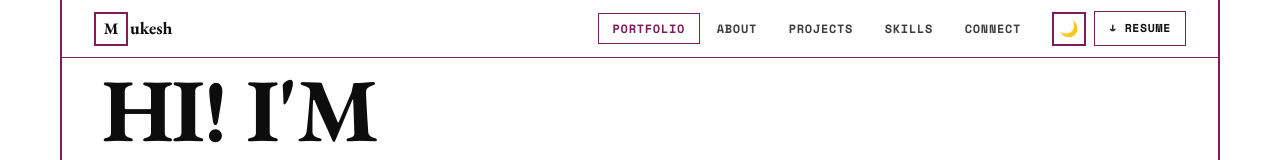
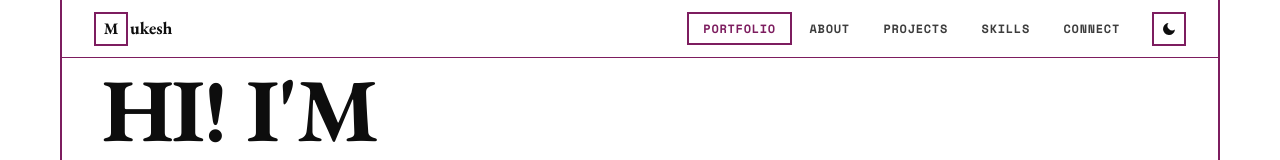
Before and after one commit to Mukesh-Pant/Mukesh-Pant.github.io, a Next.js app: page / in a window 1280 px wide. Shown: the top 160 px of the page. Built offline with nearby package versions, Linux system fonts and the light colour scheme.

Commit message:
feat: remove resume btn from nav; replace emoji toggle with SVG icons

```diff
--- a/src/components/Nav/Nav.module.css
+++ b/src/components/Nav/Nav.module.css
@@ -24,24 +24,17 @@
   font-family: var(--mono); font-size: 12px; font-weight: 700;
   color: var(--t2); text-decoration: none;
   padding: 6px 14px; letter-spacing: 0.06em; text-transform: uppercase;
-  border: 1.5px solid transparent; transition: all 0.15s;
+  border: 2px solid transparent; transition: all 0.15s;
 }
 .link:hover, .active { border-color: var(--acc); color: var(--acc); }
-.right { display: flex; align-items: center; gap: 0.5rem; }
+.right { display: flex; align-items: center; }
 .themeBtn {
   width: 34px; height: 34px; border: 2px solid var(--acc);
   background: transparent; cursor: pointer;
   display: flex; align-items: center; justify-content: center;
-  font-size: 15px; transition: all 0.15s; color: var(--t1);
+  transition: all 0.15s; color: var(--t1);
 }
 .themeBtn:hover { background: var(--acc); color: #fff; }
-.resumeBtn {
-  font-family: var(--mono); font-size: 11.5px; font-weight: 700;
-  color: var(--t1); text-decoration: none;
-  padding: 6px 14px; border: 1.5px solid var(--acc);
-  letter-spacing: 0.06em; text-transform: uppercase; transition: all 0.15s;
-}
-.resumeBtn:hover { background: var(--acc); color: #fff; }
 @media (max-width: 860px) {
   .nav { max-width: 100vw; border-left: none; border-right: none; padding: 0 1rem; }
   .links { display: none; }
--- a/src/components/Nav/Nav.tsx
+++ b/src/components/Nav/Nav.tsx
@@ -1,7 +1,6 @@
 'use client'
 import { useEffect, useRef } from 'react'
 import { useTheme } from '@/context/ThemeContext'
-import { profile } from '@/data/profile'
 import styles from './Nav.module.css'
 
 const NAV_LINKS = [
@@ -11,6 +10,26 @@ const NAV_LINKS = [
   { label: 'Skills',    href: '#skills' },
   { label: 'Connect',   href: '#connect' },
 ]
+
+const MoonIcon = () => (
+  <svg width="16" height="16" viewBox="0 0 24 24" fill="currentColor">
+    <path d="M21 12.79A9 9 0 1 1 11.21 3 7 7 0 0 0 21 12.79z"/>
+  </svg>
+)
+
+const SunIcon = () => (
+  <svg width="16" height="16" viewBox="0 0 24 24" fill="none" stroke="currentColor" strokeWidth="2.5" strokeLinecap="round">
+    <circle cx="12" cy="12" r="4.5"/>
+    <line x1="12" y1="2" x2="12" y2="4"/>
+    <line x1="12" y1="20" x2="12" y2="22"/>
+    <line x1="4.93" y1="4.93" x2="6.34" y2="6.34"/>
+    <line x1="17.66" y1="17.66" x2="19.07" y2="19.07"/>
+    <line x1="2" y1="12" x2="4" y2="12"/>
+    <line x1="20" y1="12" x2="22" y2="12"/>
+    <line x1="4.93" y1="19.07" x2="6.34" y2="17.66"/>
+    <line x1="17.66" y1="6.34" x2="19.07" y2="4.93"/>
+  </svg>
+)
 
 export default function Nav() {
   const { theme, toggle } = useTheme()
@@ -56,11 +75,8 @@ export default function Nav() {
       </ul>
       <div className={styles.right}>
         <button className={styles.themeBtn} onClick={toggle} aria-label="Toggle theme">
-          {theme === 'dark' ? '☀️' : '🌙'}
+          {theme === 'dark' ? <SunIcon /> : <MoonIcon />}
         </button>
-        <a href={profile.resumeUrl} className={styles.resumeBtn} download>
-          ↓ Resume
-        </a>
       </div>
     </nav>
   )
```
